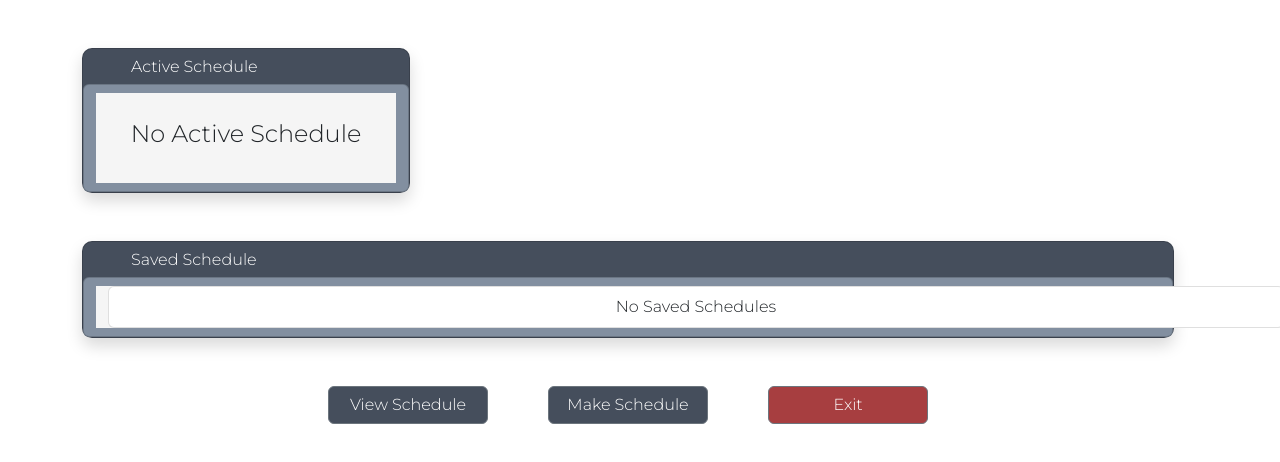
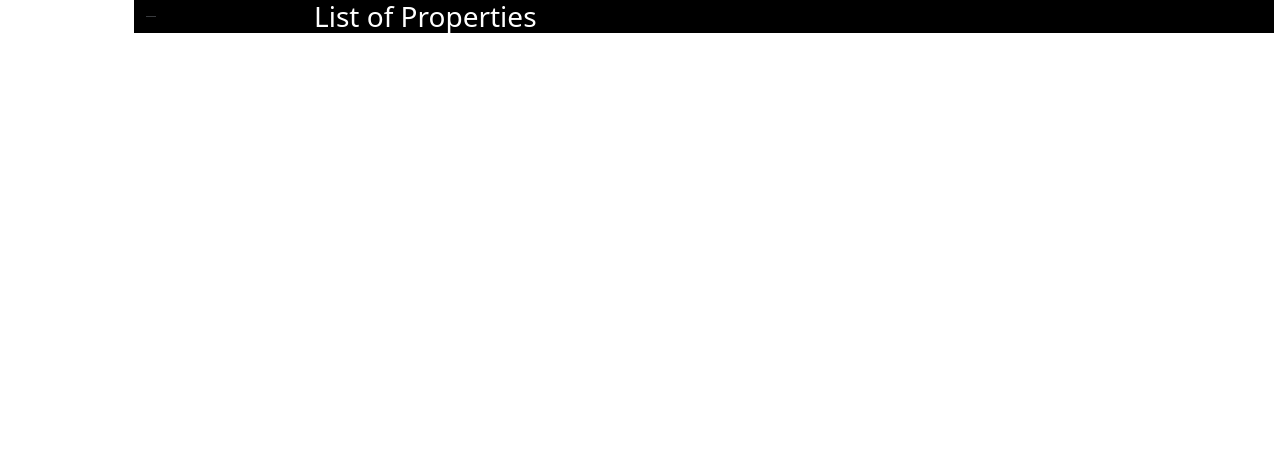
Before and after one commit to LAARC-FSU/HOA-Manager-UI, an Angular app: page /schedule-dashboard in a window 1280 px wide. Shown: the top 462 px of the page. Built offline with nearby package versions, Linux system fonts and the light colour scheme.

Commit message:
created member view property files

```diff
--- a/angular.json
+++ b/angular.json
@@ -109,5 +109,8 @@
         }
       }
     }
+  },
+  "cli": {
+    "analytics": false
   }
 }
--- a/src/app/app.component.html
+++ b/src/app/app.component.html
@@ -1,3 +1,3 @@
 
-<router-outlet></router-outlet>
+<member-view-property></member-view-property>
 <!--<saved-schedule-row></saved-schedule-row>-->
--- a/src/app/app.module.ts
+++ b/src/app/app.module.ts
@@ -13,6 +13,7 @@ import {EmployeeScheduleComponent} from './make-schedule/employee-schedule/emplo
 import {ScheduleViewComponent} from './schedule-view/schedule-view.component';
 import {ScheduleDashboardComponent} from './schedule-dashboard/schedule-dashboard.component';
 import {DatePipe} from "@angular/common";
+import {MemberViewPropertyComponent} from "./member-view-property/member-view-property.component";
 
 @NgModule({
   declarations: [
@@ -25,6 +26,7 @@ import {DatePipe} from "@angular/common";
     EmployeeScheduleComponent,
     ScheduleViewComponent,
     ScheduleDashboardComponent,
+    MemberViewPropertyComponent,
   ],
   imports: [
     BrowserModule,
--- /dev/null
+++ b/src/app/member-view-property/member-view-property.component.html
@@ -0,0 +1,5 @@
+<div class="container container1">
+  <div class="h3">List of Properties</div>
+  <hr style="width: 10px; color: #E1EBF6">
+
+</div>
--- /dev/null
+++ b/src/app/member-view-property/member-view-property.component.scss
@@ -0,0 +1,11 @@
+.container1{
+  background-color: black;
+  position: absolute;
+  width: 1171px;
+  left: 134px;
+}
+.h3{
+  color: white;
+  position: absolute;
+  left: 180px;
+}
```
Also changed, not shown: src/app/member-view-property/member-view-property.component.ts (added, +11 -0 lines).
